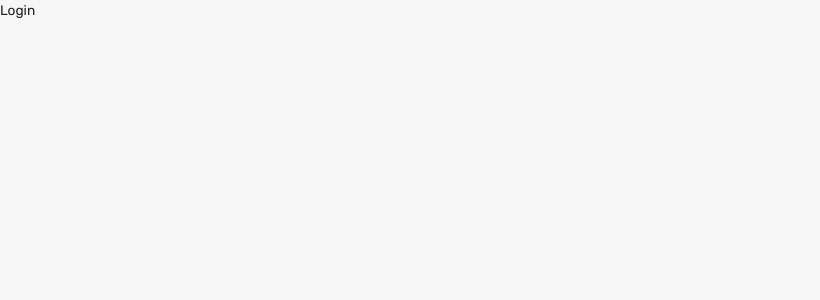
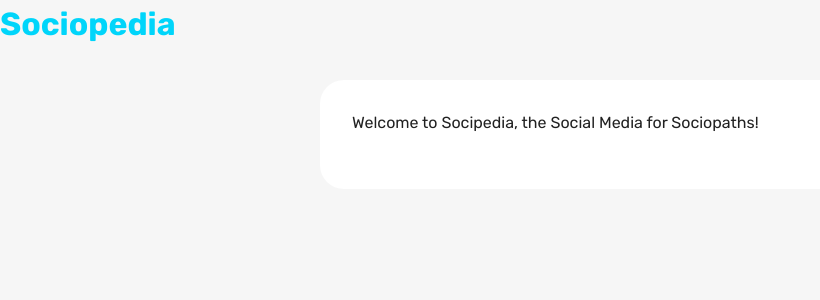
Before and after one commit to NguyenUyen-ReactJs2206/SocialNetwork, a React (Create React App) app in the folder client/: page / in a window 1280 px wide. Shown: the top 300 px of the page, without its empty margins (0-820 px from the left). Built offline with nearby package versions, Linux system fonts and the light colour scheme.

Commit message:
Setup Form for Login and Register using Formik

```diff
--- a/client/package.json
+++ b/client/package.json
@@ -12,7 +12,7 @@
     "@testing-library/react": "^13.4.0",
     "@testing-library/user-event": "^13.5.0",
     "dotenv": "^16.3.1",
-    "formit": "^0.0.2",
+    "formik": "^2.4.5",
     "react": "^18.2.0",
     "react-dom": "^18.2.0",
     "react-dropzone": "^14.2.3",
--- a/client/src/scenes/loginPage/Login.jsx
+++ b/client/src/scenes/loginPage/Login.jsx
@@ -1,5 +1,28 @@
+import { Box, Typography, useMediaQuery, useTheme } from "@mui/material";
 import React from "react";
 
 export default function Login() {
-  return <div>Login</div>;
+  const theme = useTheme();
+  const isNonMobileScreens = useMediaQuery("(min-width:1000px)");
+  return (
+    <Box>
+      <Box width="100%" backgroundColor={theme.palette.alt}>
+        <Typography fontWeight="bold" fontSize="32px" color="primary">
+          Sociopedia
+        </Typography>
+      </Box>
+
+      <Box
+        width={isNonMobileScreens ? "50%" : "93%"}
+        p="2rem"
+        m="2rem auto"
+        borderRadius="1.5rem"
+        backgroundColor={theme.palette.background.alt}
+      >
+        <Typography fontWeight="500" variant="h5" sx={{ mb: "1.5rem" }}>
+          Welcome to Socipedia, the Social Media for Sociopaths!
+        </Typography>
+      </Box>
+    </Box>
+  );
 }
```
Also changed, not shown: client/src/scenes/loginPage/Form.jsx (added, +66 -0 lines), 1 other file (tests, documents, lock files or other folders).
